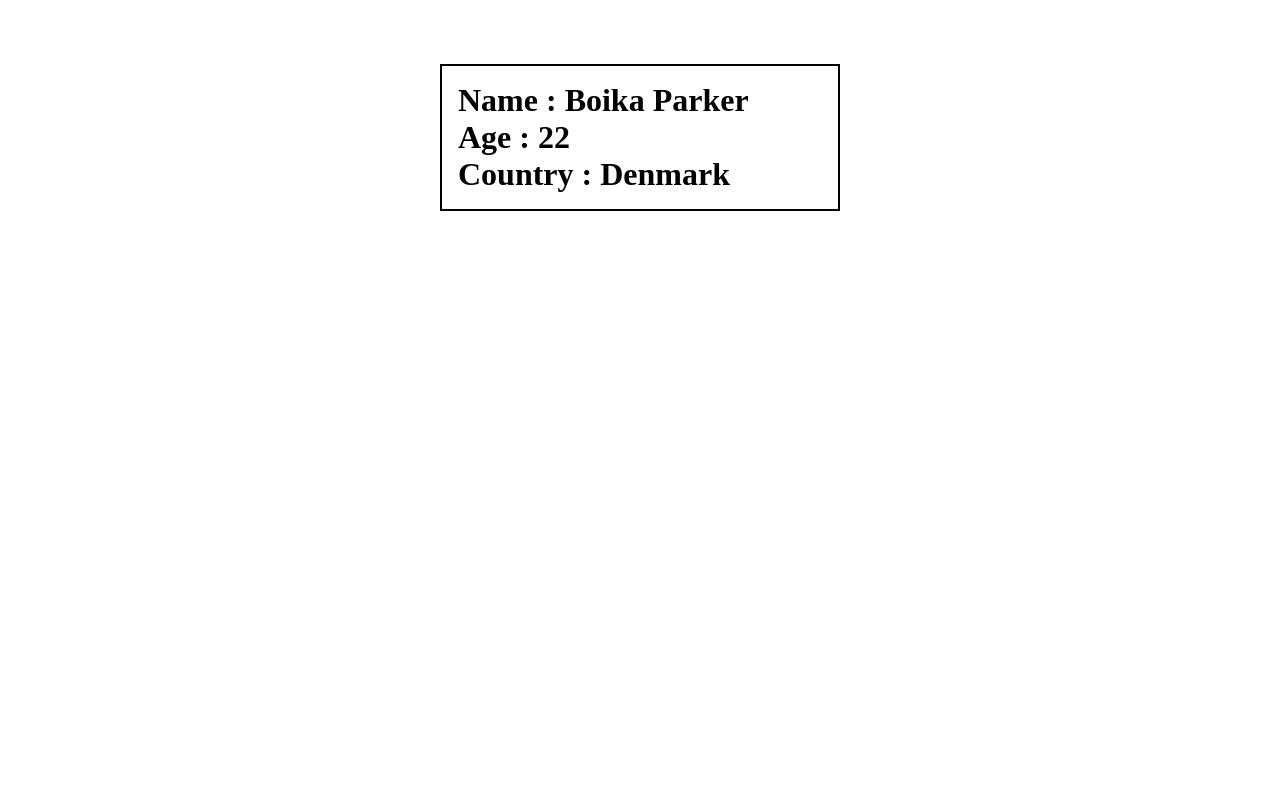
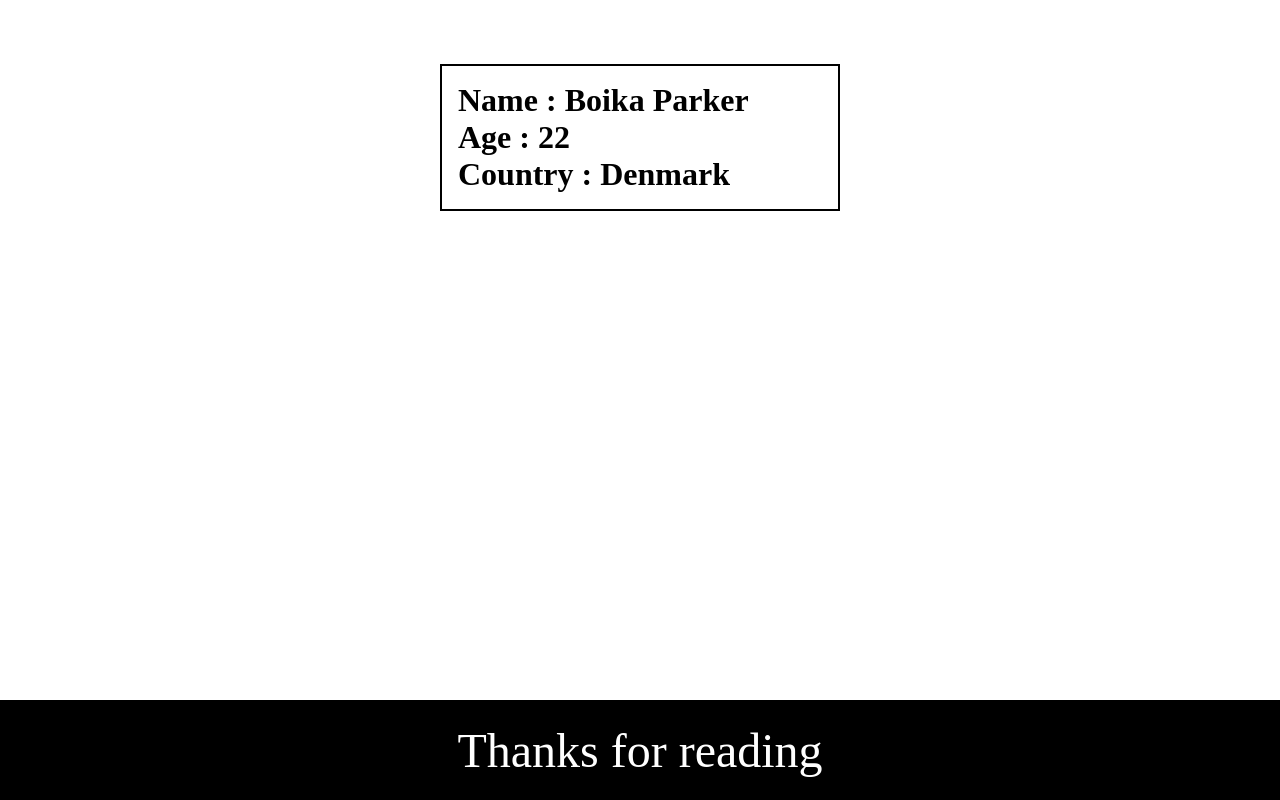
Before and after one commit to Rich2237/practice_github, a plain HTML site: page index.html in a window 1280 px wide. Drawn offline with Linux system fonts and the light colour scheme.

Commit message:
added footer

```diff
--- a/index.css
+++ b/index.css
@@ -11,3 +11,14 @@
     padding: 1em;
     max-width: 400px;margin-top: 4em;
 }
+
+footer{
+    text-align: center;
+    font-size: 3rem;
+    background-color: black;
+    color: white;
+    position: absolute;
+    width: 100%;
+    min-height: 100px;
+    bottom: 0;display: flex;align-items: center;justify-content: center;
+}
--- a/index.html
+++ b/index.html
@@ -18,6 +18,11 @@
         <h1>Country : Denmark</h1>
     </div>
 
+
+<footer>
+    Thanks for reading
+</footer>
+
 </body>
 
 </html>
```
